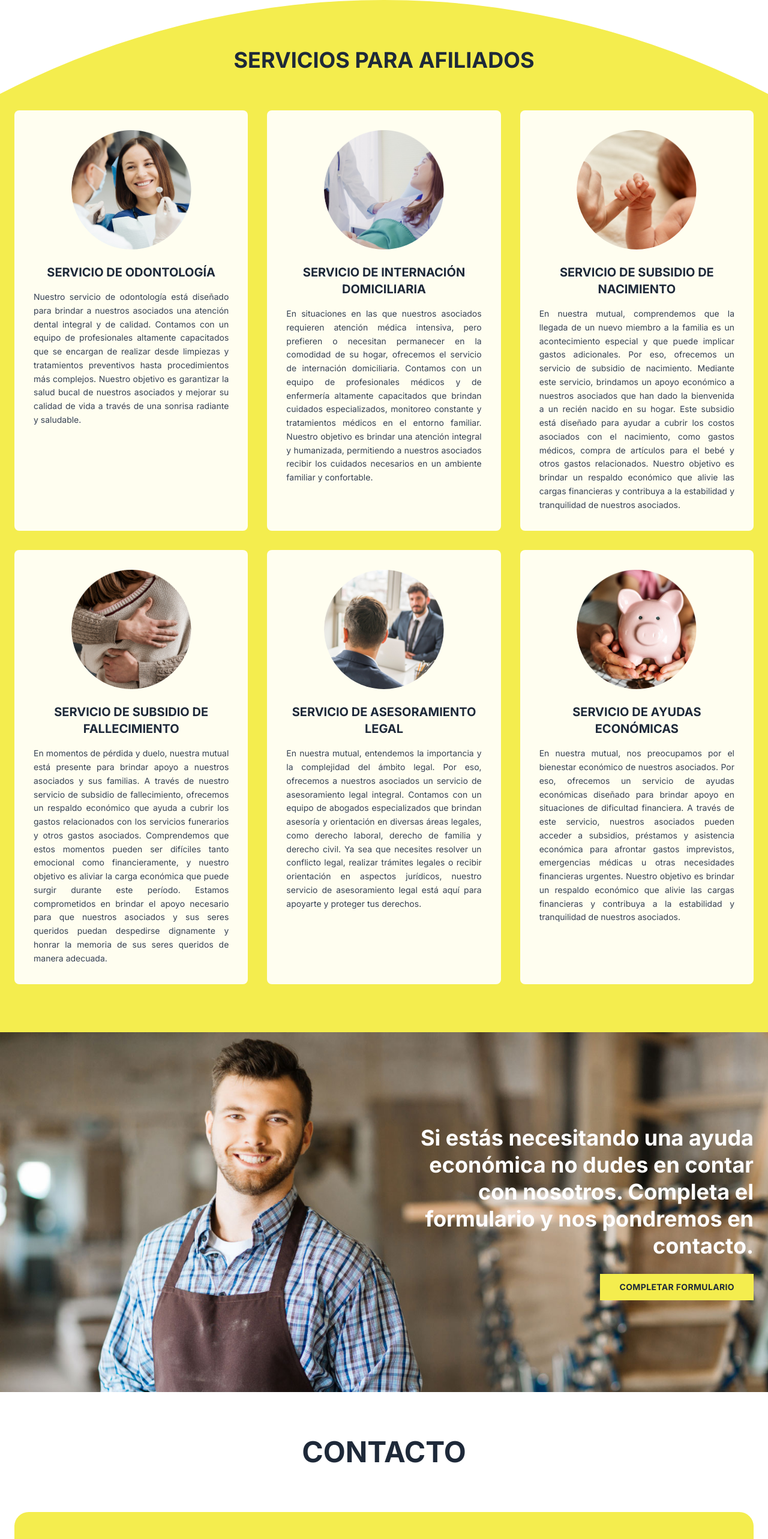
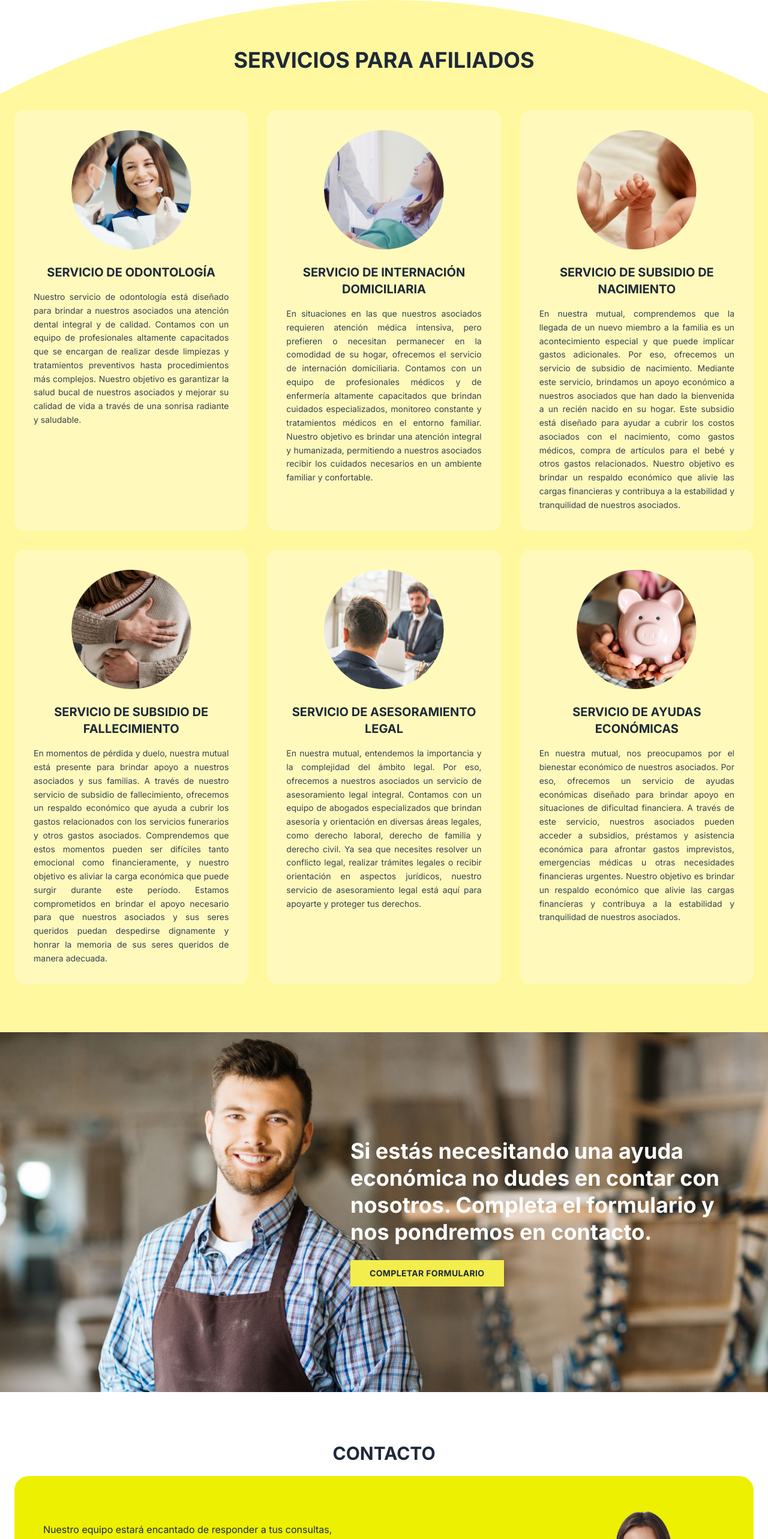
Before and after one commit to blassmm/mutualamarilla, a Next.js app: page / in a window 1280 px wide. Shown: the part 1268-3834 px from the top of the page at 60% size. Built offline with nearby package versions, Linux system fonts and the light colour scheme.

Commit message:
estilos modificados

```diff
--- a/app/page.tsx
+++ b/app/page.tsx
@@ -17,7 +17,6 @@ export default function Home() {
         <AyudaEconomica />
         <Contact />
         <Footer />
-              {/* WhatsApp Button */}
       <a
         href="https://wa.me/5492214205203"
         target="_blank"
--- a/components/contact.tsx
+++ b/components/contact.tsx
@@ -3,17 +3,15 @@ import Image from "next/image"
 export default function ContactoPage() {
   return (
     <main>
-      {/* Hero Section */}
-      <section className="relative h-[200px] bg-white">
+      <section className="relative h-[140px] bg-white">
         <div className="absolute inset-0 flex items-center justify-center">
-          <h1 className="text-5xl font-bold text-gray-800">CONTACTO</h1>
+          <h1 className="text-3xl mt-16 font-bold text-gray-800">CONTACTO</h1>
         </div>
       </section>
 
-      {/* Contact Section */}
       <section className="bg-white px-6 ">
         <div className="mx-auto max-w-7xl">
-          <div className="bg-[#F4ED4E] rounded-t-3xl p-12 relative overflow-hidden">
+          <div className="bg-[#EDF000] rounded-t-3xl p-12 relative overflow-hidden">
             <div className="grid gap-12 lg:grid-cols-2 items-center">
               <div>
                 <p className="mb-8 text-gray-800 leading-relaxed">
--- a/components/form.tsx
+++ b/components/form.tsx
@@ -16,7 +16,7 @@ export default function AyudaEconomica() {
         <div className="absolute inset-0" />
 
         <div className="absolute inset-0 flex items-center justify-end px-6">
-          <div className="max-w-xl text-right text-white">
+          <div className="max-w-2xl text-white">
             <h1 className="mb-6 text-4xl font-bold leading-tight">
               Si estás necesitando una ayuda económica no dudes en contar con nosotros. Completa el formulario y nos
               pondremos en contacto.
--- a/components/hero.tsx
+++ b/components/hero.tsx
@@ -20,7 +20,6 @@ export function Hero() {
           <div className="absolute inset-0 bg-gradient-to-b from-transparent to-white/20 z-10 pointer-events-none" />
         </div>
 
-        {/* Logo Circle Overlay */}
         <div className="absolute left-1/2 bottom-20 -translate-x-1/2 z-20">
           <div className="relative h-[300px] w-[300px]">
             <Image
--- a/components/services.tsx
+++ b/components/services.tsx
@@ -5,7 +5,7 @@ import Image from "next/image"
 export default function Services() {
   return (
     <section className="relative bg-white ">
-      <div className="absolute inset-0 bg-[#F4ED4E] z-0"
+      <div className="absolute inset-0 bg-[#fff89e] z-0"
            style={{
              clipPath: 'ellipse(120% 100% at 50% 100%)'
            }}
@@ -16,8 +16,7 @@ export default function Services() {
           <h2 className="mb-16 text-center text-4xl font-bold text-gray-800">SERVICIOS PARA AFILIADOS</h2>
 
           <div className="grid gap-8 md:grid-cols-3">
-            {/* Servicio de Odontología */}
-            <div className="bg-[#FFFEF0] rounded-lg p-8 text-center">
+            <div className="bg-white/30 rounded-2xl p-8 text-center">
               <div className="mx-auto mb-6 h-[200px] w-[200px] overflow-hidden rounded-full">
                 <Image
                   src="/images/serviceOdonto.png"
@@ -37,8 +36,7 @@ export default function Services() {
               </p>
             </div>
 
-            {/* Servicio de Internación Domiciliaria */}
-            <div className="bg-[#FFFEF0] rounded-lg p-8 text-center">
+            <div className="bg-white/30 rounded-2xl p-8 text-center">
               <div className="mx-auto mb-6 h-[200px] w-[200px] overflow-hidden rounded-full">
                 <Image
                   src="/images/serviceIntDom.png"
@@ -59,8 +57,7 @@ export default function Services() {
               </p>
             </div>
 
-            {/* Servicio de Subsidio de Nacimiento */}
-            <div className="bg-[#FFFEF0] rounded-lg p-8 text-center">
+            <div className="bg-white/30 rounded-2xl p-8 text-center">
               <div className="mx-auto mb-6 h-[200px] w-[200px] overflow-hidden rounded-full">
                 <Image
                   src="/images/serviceSubNac.png"
@@ -83,10 +80,8 @@ export default function Services() {
             </div>
           </div>
 
-          {/* Additional Services */}
           <div className="mt-8 grid gap-8 md:grid-cols-3">
-            {/* Servicio de Subsidio de Fallecimiento */}
-            <div className="bg-[#FFFEF0] rounded-lg p-8 text-center">
+            <div className="bg-white/30 rounded-2xl p-8 text-center">
               <div className="mx-auto mb-6 h-[200px] w-[200px] overflow-hidden rounded-full">
                 <Image
                   src="/images/serviceSubFall.png"
@@ -108,8 +103,7 @@ export default function Services() {
               </p>
             </div>
 
-            {/* Servicio de Asesoramiento Legal */}
-            <div className="bg-[#FFFEF0] rounded-lg p-8 text-center">
+            <div className="bg-white/30 rounded-2xl p-8 text-center">
               <div className="mx-auto mb-6 h-[200px] w-[200px] overflow-hidden rounded-full">
                 <Image
                   src="/images/serviceAseLeg.png"
@@ -130,8 +124,7 @@ export default function Services() {
               </p>
             </div>
 
-            {/* Servicio de Ayudas Económicas */}
-            <div className="bg-[#FFFEF0] rounded-lg p-8 text-center">
+            <div className="bg-white/30 rounded-2xl p-8 text-center">
               <div className="mx-auto mb-6 h-[200px] w-[200px] overflow-hidden rounded-full">
                 <Image
                   src="/images/serviceAyuEco.png"
```
